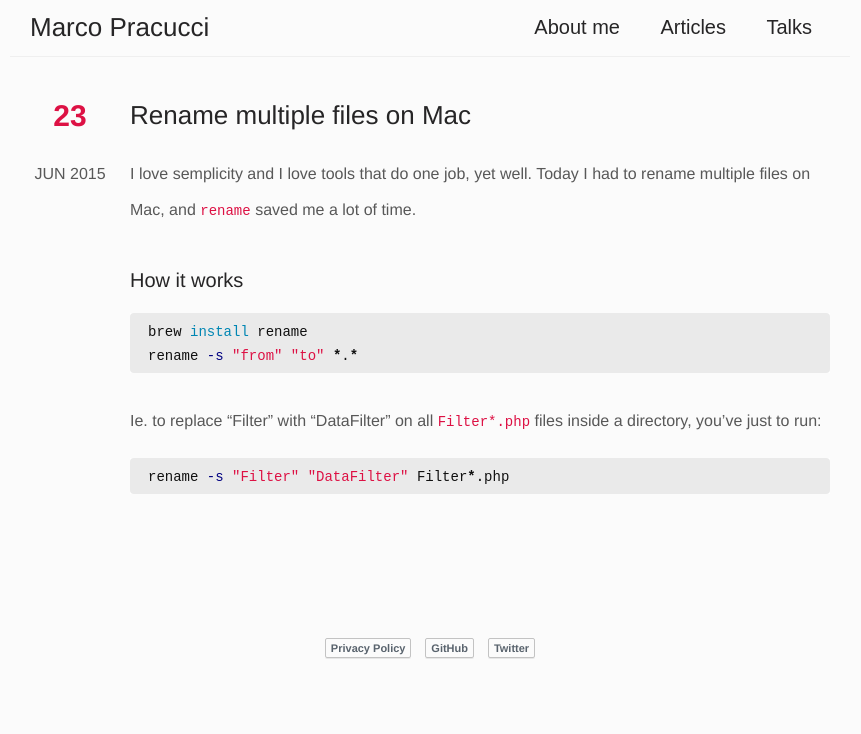
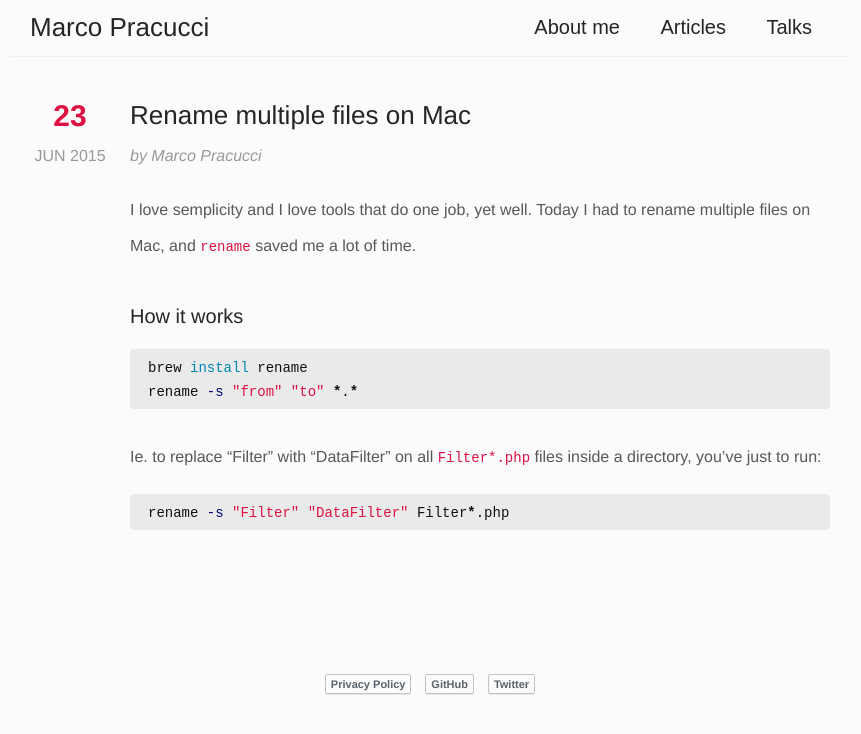
Before and after one commit to pracucci/www-pracucci, a Jekyll site: the page built from _posts/2015-06-23-rename-multiple-files-on-mac.md, in a window 1280 px wide. Shown: the top 734 px of the page, without its empty margins (210-1071 px from the left). Built offline with Jekyll 4.4.1, drawn with Linux system fonts in a browser that asks for light colours.

```diff
--- a/_layouts/post.html
+++ b/_layouts/post.html
@@ -10,6 +10,7 @@
             <span class="month">{{ page.date | date: "%b" }}</span>
             <span class="year">{{ page.date | date: "%Y" }}</span>
         </time>
+        <span class="author">by <a href="{{ site.baseurl }}">Marco Pracucci</a></span>
 
         {{ content }}
     </article>
--- a/stylesheets/main.scss
+++ b/stylesheets/main.scss
@@ -22,6 +22,7 @@
 $paragraph_font_size: 16px;
 $paragraph_line_height: $baseline;
 $paragraph_text_color: #585858;
+$paragraph_text_light_color: #999999;
 
 
 /* Typography */
@@ -263,6 +264,7 @@
         text-align: center;
         text-transform: uppercase;
         line-height: $paragraph_line_height;
+        color: $paragraph_text_light_color;
 
         .day {
             display: block;
@@ -270,13 +272,13 @@
             font-weight: bold;
             line-height: $baseline*1.25;
             color: #d14;
-            margin-bottom: $baseline/2;
+            margin-bottom: 0;
         }
     }
 
     h1 {
         line-height: $baseline*1.25;
-        margin-bottom: $baseline/2;
+        margin-bottom: 0;
 
         a {
             text-decoration: none;
@@ -313,6 +315,18 @@
         color: $title_text_color;
         margin-bottom: $baseline/2;
         padding-left: $page_margin;
+    }
+
+    .author {
+        display: inline-block;
+        line-height: $paragraph_line_height;
+        margin-bottom: $baseline/2;
+        font-style: italic;
+
+        &, a {
+            color: $paragraph_text_light_color;
+            text-decoration: none;
+        }
     }
 
     p {
@@ -448,7 +462,7 @@
         padding-left: 0;
 
         time {
-            display: block;
+            display: inline-block;
             position: static;
             width: auto;
             text-align: left;
@@ -459,9 +473,22 @@
             .day {
                 display: inline;
                 font-size: $paragraph_font_size;
-                color: $paragraph_text_color;
+                color: $paragraph_text_light_color;
                 font-weight: normal;
                 line-height: $paragraph_line_height;
+            }
+        }
+
+        h1 {
+            margin-bottom: $baseline/4;
+        }
+
+        .author {
+            font-style: italic;
+            margin-bottom: $baseline/2;
+
+            &:before {
+                content: ' / ';
             }
         }
     }
```
Also changed, not shown: _posts/2015-09-17-new-chrome-security-policy-powerful-features-on-https-only.md (added, +26 -0 lines).
